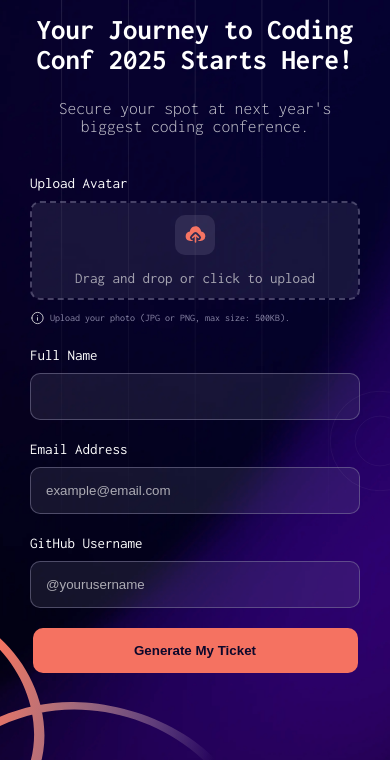
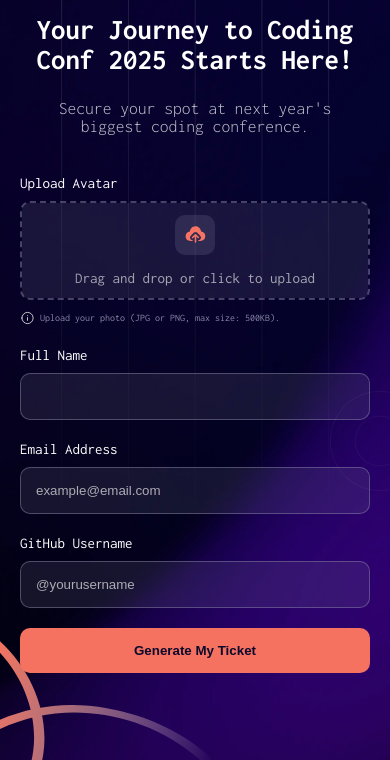
Before and after one commit to guilhermegiovani/projetos-javascript, a plain HTML site: page projeto-12/index.html in a window 390 px wide. Shown: the part 84-844 px from the top of the page. Drawn offline with Linux system fonts and the light colour scheme.

Commit message:
Conference Ticket
Ajustes Telas mobiles

```diff
--- a/projeto-12/estilos/style.css
+++ b/projeto-12/estilos/style.css
@@ -498,7 +498,8 @@ input.input_error {
 
     .squiggly_line_bottom {
         width: 250px;
-        bottom: -45px;
+        bottom: -48px;
+        left: 0;
         z-index: -1;
     }
 
@@ -507,7 +508,7 @@ input.input_error {
         width: 100px;
         right: -40px;
         top: 475px;
-        clip-path: inset(0 35px 0 0);
+        clip-path: inset(0 40px 0 0);
     }
 
     .logo_full {
@@ -533,11 +534,11 @@ input.input_error {
     .container_email,
     .container_github,
     .container_fullname {
-        width: 330px;
+        width: 350px;
     }
 
     #forms_conf button {
-        width: 325px;
+        width: 350px;
         z-index: 10px;
     }
 
```
